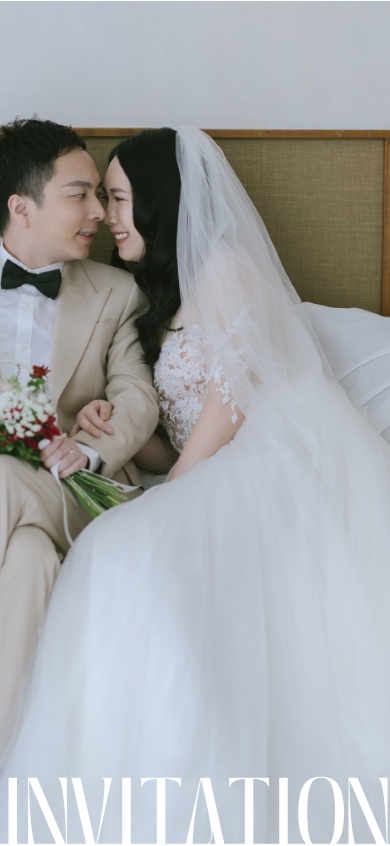
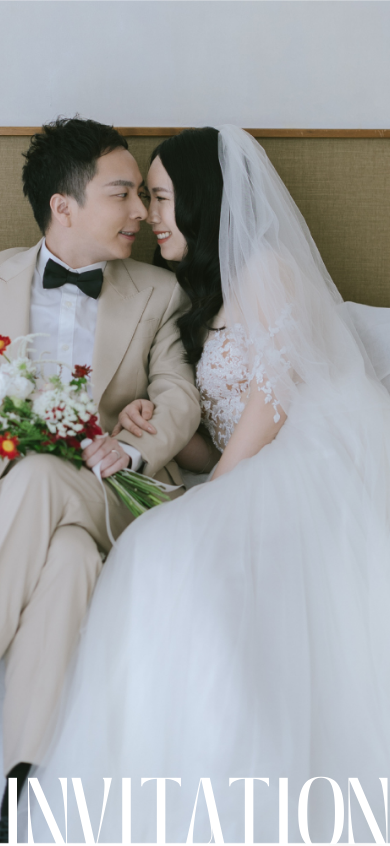
Before and after one commit to lcyyyyyyyy/wedding-invitation, a Next.js app: page / in a window 390 px wide. Shown: the top 846 px of the page. Built offline with nearby package versions, Linux system fonts and the light colour scheme; no server answers; a web font is replaced by a local one.

Commit message:
Update cover mobile image

```diff
--- a/src/components/Cover/Cover.js
+++ b/src/components/Cover/Cover.js
@@ -14,7 +14,7 @@ const Cover = () => {
   const isProd = process.env.NODE_ENV === 'production'
   const rootUrl = process.env.NEXT_PUBLIC_ROOT_URL
   const container = useRef(null)
-  const [image, setImage] = useState('/2X0A4321-1000.jpg')
+  const [image, setImage] = useState('/2X0A4321-600.jpg')
   const [isLoaded, setIsLoaded] = useState(false)
   const [windowHeight, setWindowHeight] = useState(0)
 
```
Also changed, not shown: public/2X0A4321-1000.jpg (deleted), public/2X0A4321-600.jpg (added).
